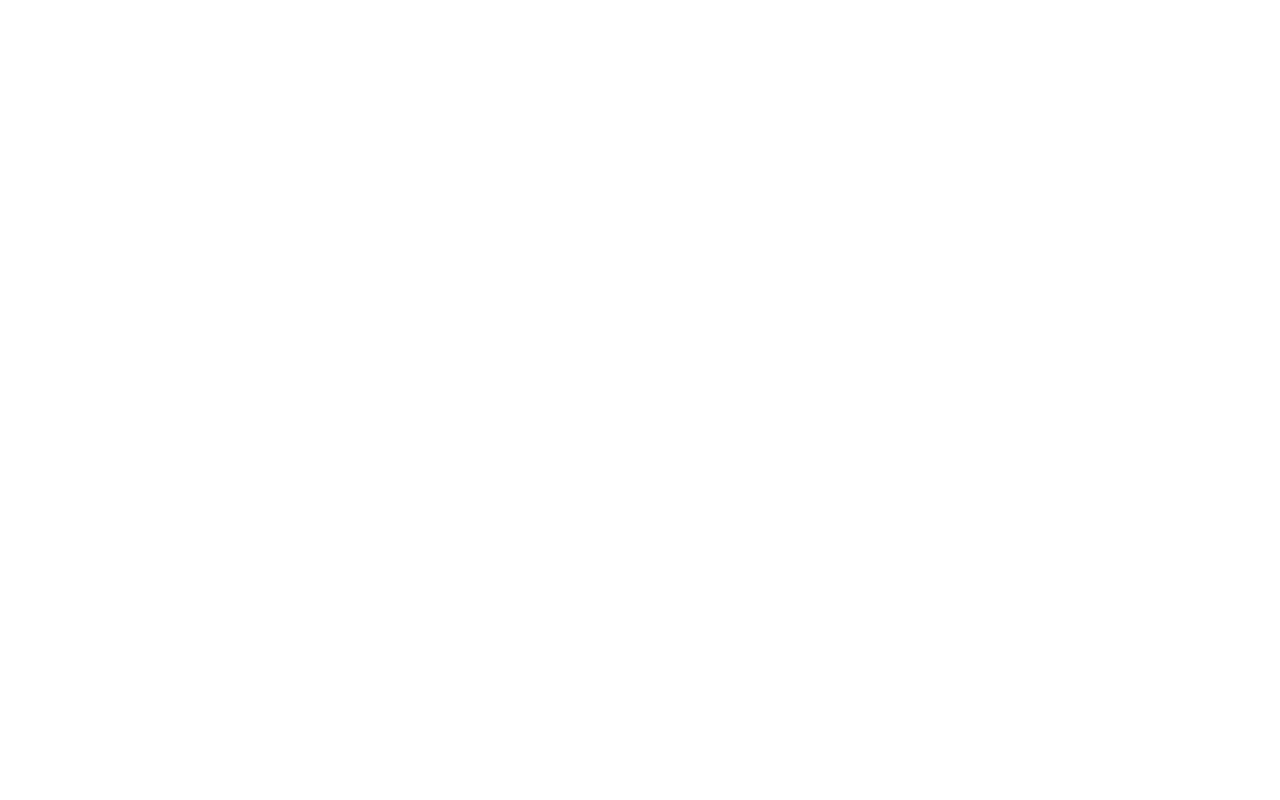
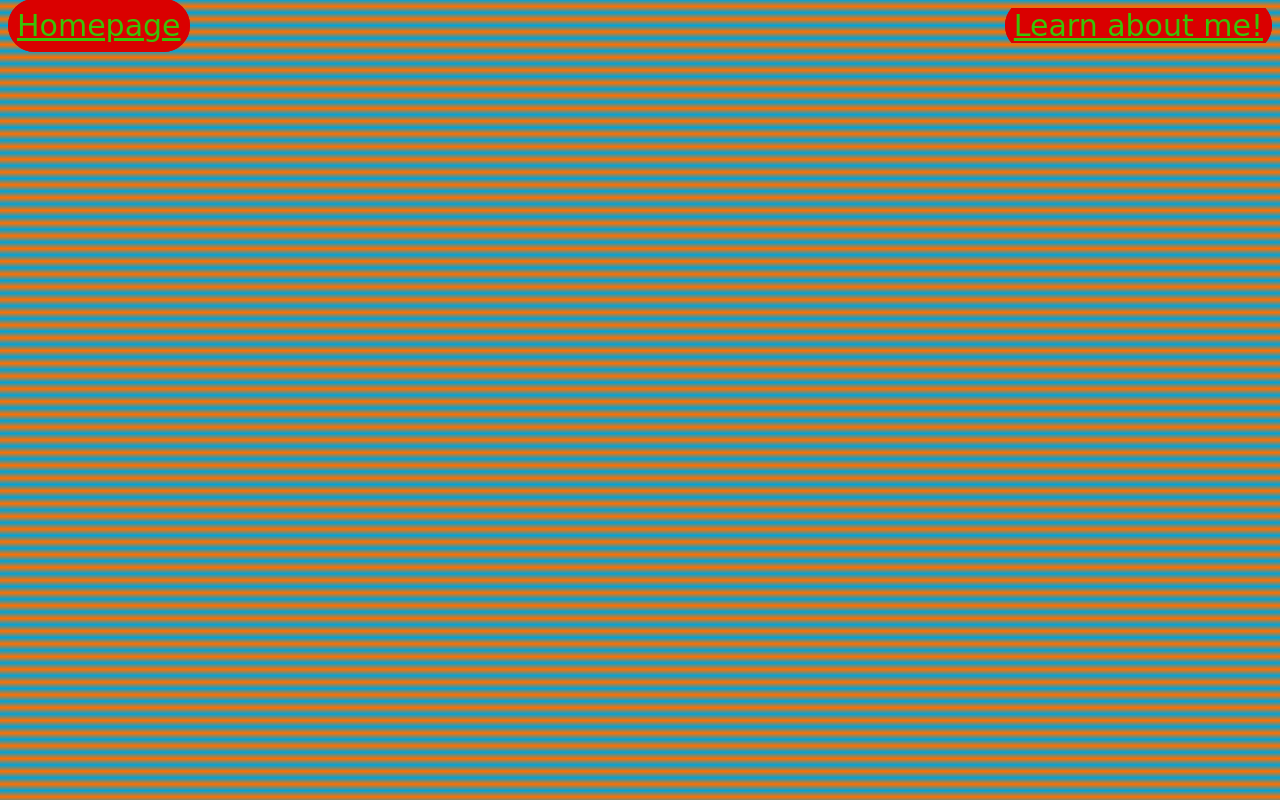
Before and after one commit to Aiden37/Aiden37.github.io, a plain HTML site: page myWebsiteFolder/Portfolio.html in a window 1280 px wide. Drawn offline with Linux system fonts and the light colour scheme.

Commit message:
My third commit

```diff
--- a/myWebsiteFolder/Portfolio.html
+++ b/myWebsiteFolder/Portfolio.html
@@ -1 +1,26 @@
 <!Doctype html>
+<html>
+    <head>
+        <style>
+            .pagelink{
+               background: #DA0000;
+               color: #3AC206;
+               font-size: 30px;
+               font-family: cursive;
+               border: 9px solid #DA0000;
+               border-radius: 100px;
+           }
+           body {
+                background: #00A3D7; /* For browsers that do not support gradients */
+                background: -webkit-linear-gradient(#00A3D7, #FF6F00, #00A3D7, #FF6F00, #00A3D7, #FF6F00, #00A3D7, #FF6F00, #00A3D7); /* For Safari 5.1 to 6.0 */
+                background: -moz-linear-gradient(#00A3D7, #FF6F00, #00A3D7, #FF6F00, #00A3D7, #FF6F00, #00A3D7, #FF6F00, #00A3D7); /* For Opera 11.1 to 12.0 */
+                background: -o-linear-gradient(#00A3D7, #FF6F00, #00A3D7, #FF6F00, #00A3D7, #FF6F00, #00A3D7, #FF6F00, #00A3D7); /* For Firefox 3.6 to 15 */
+                background: linear-gradient(#00A3D7, #FF6F00, #00A3D7, #FF6F00, #00A3D7, #FF6F00, #00A3D7, #FF6F00, #00A3D7);  /* Standard syntax */
+            }
+        </style>
+    </head>
+    <body>
+        <a class= "pagelink" href= "index.html">Homepage</a>
+        <object align= "right"><a class= "pagelink" href= "Bio.html">Learn about me!</a></object>
+    </body>
+</html>
```
Also changed, not shown: myWebsiteFolder/Bio.html (+12 -2 lines).
